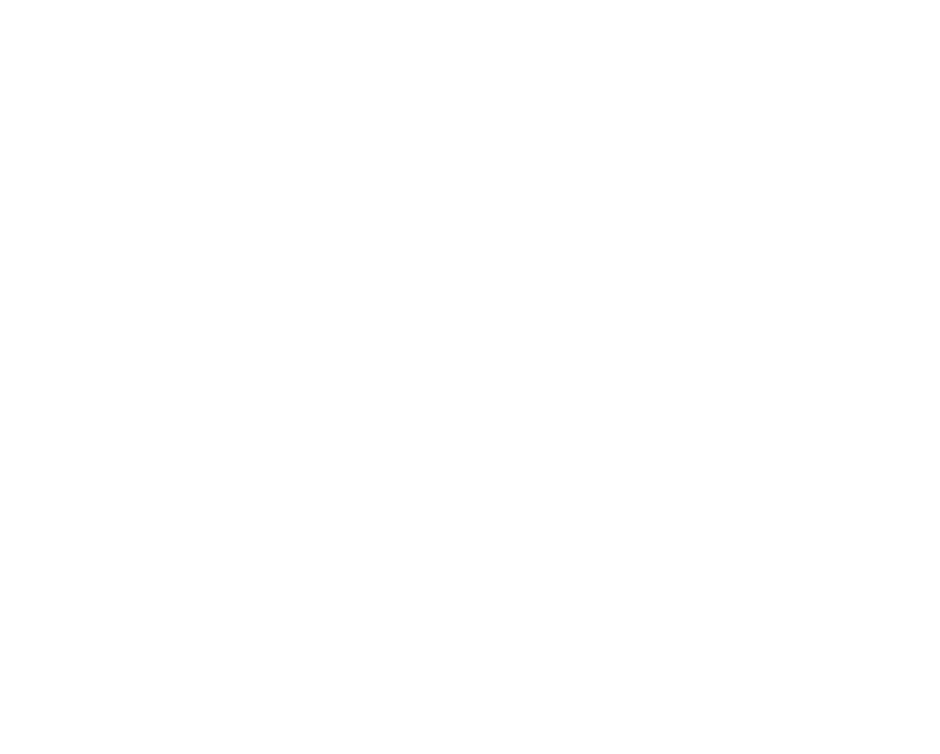
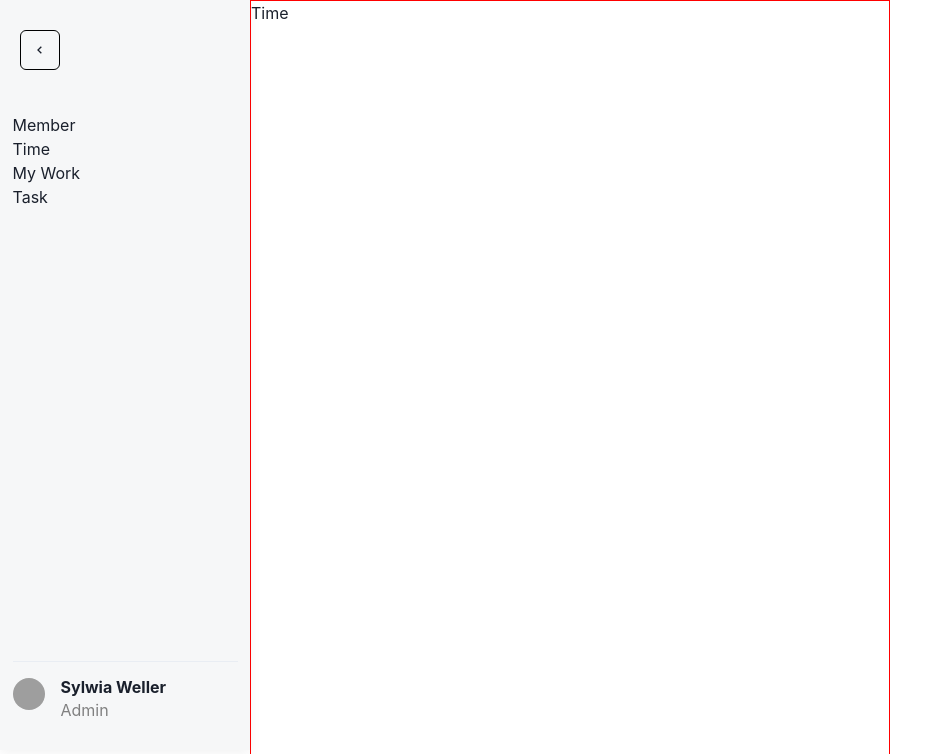
Before and after one commit to dev-rushi-parte/marked-waves-859, a React (Create React App) app in the folder client/: page /time in a window 1280 px wide. Before the commit this address had no page. Shown: the top 754 px of the page, without its empty margins (0-940 px from the left). Built offline with nearby package versions, Linux system fonts and the light colour scheme; grey boxes are pictures that could not be loaded.

Commit message:
Left side bar designe 50% done

```diff
--- a/client/src/Pages/TMETRIC_Pages/Member.jsx
+++ b/client/src/Pages/TMETRIC_Pages/Member.jsx
@@ -1,6 +1,8 @@
+import { Box, Flex } from '@chakra-ui/react'
 import React from 'react'
 import { useSelector } from 'react-redux'
-import SideBar from './SideBar'
+import SideBar from '../../component/SideBar'
+
 
 function Member() {
 
@@ -8,10 +10,21 @@
     const isAuth = useSelector((state) => state.auth.isAuth)
     console.log(isAuth)
     console.log(token)
+
+    const sideSize = useSelector((state) => state.auth.sideSize);
+
     return (
         <div>
-            {/* <SideBar /> */}
-            <h1>Member</h1>
+            <Flex>
+                <Box>
+                    <SideBar />
+                </Box>
+
+                <Box transition={' 0.5s ease-in-out'} ml={sideSize == 'large' ? '0px' : "250px"} border='1px solid red' w='50%' h='2000px'>
+                    <h1>Member</h1>
+                </Box>
+
+            </Flex>
         </div>
     )
 }
--- a/client/src/Pages/TMETRIC_Pages/SideBar.jsx
+++ /dev/null
@@ -1,94 +0,0 @@
-import React, { useState } from 'react'
-
-import {
-    Flex,
-    Text,
-    IconButton,
-    Divider,
-    Avatar,
-    Heading
-} from '@chakra-ui/react'
-
-import { Link } from 'react-router-dom'
-import { BiChevronLeft } from "react-icons/bi";
-import Member from './Member';
-import { useSelector } from 'react-redux';
-
-function SideBar() {
-    const [navSize, changeNavSize] = useState("large")
-
-
-
-    return (
-
-        <>
-
-
-            <Flex
-                pos="sticky"
-                h="750px"
-                bg='rgb(246,247,248)'
-                boxShadow="0 4px 12px 0 rgba(0, 0, 0, 0.05)"
-                w={navSize == "small" ? "0px" : "200px"}
-                flexDir="column"
-                justifyContent="space-between"
-            >
-                <Flex
-                    p="5%"
-
-                    zIndex='-10px'
-                    flexDir="column"
-                    w="100%"
-                    alignItems={navSize == "small" ? "center" : "flex-start"}
-                    as="nav"
-                    transition='0.10s easy-in-out'
-
-                >
-
-
-                    <Link to='/member'>
-                        Member</Link>
-
-                    <IconButton
-                        background="none"
-
-                        position='fixed'
-                        top='10px'
-                        left='20px'
-                        zIndex='100px'
-                        mt={5}
-                        border='1px solid black'
-                        _hover={{ background: 'none' }}
-                        icon={<BiChevronLeft />}
-                        onClick={() => {
-                            if (navSize == "small")
-                                changeNavSize("large")
-                            else
-                                changeNavSize("small")
-                        }}
-                    />
-                </Flex>
-
-                <Flex
-                    p="5%"
-                    flexDir="column"
-                    w="100%"
-                    alignItems={navSize == "small" ? "center" : "flex-start"}
-                    mb={4}
-                >
-                    <Divider display={navSize == "small" ? "none" : "flex"} />
-                    <Flex mt={4} align="center">
-                        <Avatar size="sm" src="avatar-1.jpg" />
-                        <Flex flexDir="column" ml={4} display={navSize == "small" ? "none" : "flex"}>
-                            <Heading as="h3" size="sm">Sylwia Weller</Heading>
-                            <Text color="gray">Admin</Text>
-                        </Flex>
-                    </Flex>
-                </Flex>
-            </Flex>
-
-        </>
-    )
-}
-
-export default SideBar
--- /dev/null
+++ b/client/src/Pages/TMETRIC_Pages/Time.jsx
@@ -0,0 +1,26 @@
+import { Box, Flex } from '@chakra-ui/react'
+import React from 'react'
+import { useSelector } from 'react-redux'
+import SideBar from '../../component/SideBar'
+
+function Time() {
+
+    const sideSize = useSelector((state) => state.auth.sideSize);
+
+    console.log(sideSize, "in Timer")
+
+    return (
+        <Flex>
+            <Box>
+                <SideBar />
+            </Box>
+
+            <Box transition={' 0.5s ease-in-out'} ml={sideSize == 'large' ? '0px' : "250px"} border='1px solid red' w='50%' h='2000px'>
+                <h1>Time</h1>
+            </Box>
+
+        </Flex>
+    )
+}
+
+export default Time
--- a/client/src/Redux/AuthReducer/action.js
+++ b/client/src/Redux/AuthReducer/action.js
@@ -78,3 +78,17 @@
 
         })
 }
+
+
+
+export const sidebar = (payload) => ({
+    type: types.SIDE_BAR,
+    payload
+
+})
+
+
+export const Side_Bar_Size = (payload) => async (dispatch) => {
+
+    dispatch(sidebar(payload))
+}
--- a/client/src/Redux/AuthReducer/actionTypes.js
+++ b/client/src/Redux/AuthReducer/actionTypes.js
@@ -10,3 +10,5 @@
 export const LOGIN_REQUEST = 'LOGIN_REQUEST';
 export const LOGIN_SUCCESS = 'LOGIN_SUCCESS';
 export const LOGIN_FAILURE = 'LOGIN_FAILURE';
+
+export const SIDE_BAR = 'SIDE_BAR';
--- a/client/src/Redux/AuthReducer/authReducer.js
+++ b/client/src/Redux/AuthReducer/authReducer.js
@@ -6,7 +6,8 @@
     isAuth: getLocalData("TMRTRICTOKEN") ? true : false,
     token: getLocalData("token") || false,
     isLoading: false,
-    isError: false
+    isError: false,
+    sideSize: '',
 
 }
 
@@ -65,6 +66,13 @@
                 isError: true
             }
         }
+        case types.SIDE_BAR: {
+            console.log(payload, "reducer Payload")
+            return {
+                ...state,
+                sideSize: payload
+            }
+        }
         default:
             return state
 
--- a/client/src/Routes/MainRoutes.jsx
+++ b/client/src/Routes/MainRoutes.jsx
@@ -6,10 +6,12 @@
 
 import Login from '../Pages/Account/Login'
 import Singup from '../Pages/Account/Singup'
-import SideBar from '../Pages/TMETRIC_Pages/SideBar';
+
 import Member from '../Pages/TMETRIC_Pages/Member';
 import { Homepage } from '../Pages/HomePage/Homepage';
 import RequiredAuth from '../Pages/RequiredAuth/RequiredAuth';
+import SideBar from '../component/SideBar';
+import Time from '../Pages/TMETRIC_Pages/Time';
 
 function MainRoutes() {
     return (
@@ -23,16 +25,17 @@
 
                 <Route path='/' element={<Homepage />} />
 
-
+{/*
                 <Route
                     path='/sidebar'
                     element={
-                        // <RequiredAuth>
-                            <SideBar />
-                        // </RequiredAuth>
+                        <RequiredAuth>
+                        <SideBar />
+                        </RequiredAuth>
                     }
-                />
+                /> */}
                 <Route path='/member' element={<Member />} />
+                <Route path='/time' element={<Time />} />
 
             </Routes>
 
--- /dev/null
+++ b/client/src/component/SideBar.jsx
@@ -0,0 +1,123 @@
+import React, { useState } from 'react'
+
+import {
+    Flex,
+    Text,
+    IconButton,
+    Divider,
+    Avatar,
+    Heading,
+    Box
+} from '@chakra-ui/react'
+
+import { Link } from 'react-router-dom'
+import { BiChevronLeft } from "react-icons/bi";
+import { useDispatch } from 'react-redux';
+import { Side_Bar_Size } from '../Redux/AuthReducer/action';
+// import Member from './Member';
+// import { useSelector } from 'react-redux';
+
+function SideBar() {
+    const [navSize, changeNavSize] = useState("large");
+    const [load, setLoad] = useState(false);
+
+    const dispatch = useDispatch();
+
+
+
+    const IconBtn = () => {
+        if (navSize === "small") {
+            changeNavSize("large")
+            // console.log(navSize)
+            dispatch(Side_Bar_Size(navSize))
+            setLoad(true)
+            setTimeout(() => {
+                setLoad(false);
+            }, 400)
+        }
+
+        else {
+            changeNavSize("small")
+            dispatch(Side_Bar_Size(navSize))
+        }
+    }
+
+    return (
+
+        <>
+
+
+            <Flex
+                position="fixed"
+                h="750px"
+                bg='rgb(246,247,248)'
+                boxShadow="0 4px 12px 0 rgba(0, 0, 0, 0.05)"
+                transition={' 0.5s ease-in-out'}
+                w={navSize == "small" ? "0" : "250px"}
+                flexDir="column"
+                justifyContent="space-between"
+            >
+                <Flex
+                    p="5%"
+
+                    zIndex='-10px'
+                    flexDir="column"
+                    w="100%"
+                    // alignItems={navSize == "small" ? "center" : "flex-start"}
+                    as="nav"
+
+                >
+
+
+                    {navSize === 'large' ? <Link to='/member'><Box mt='100px'>{load ? "" : "Member"}</Box> </Link> : ""}
+                    {navSize === 'large' ? <Link to='/time'>   {load ? "" : "Time"}   </Link> : ""}
+                    {navSize === 'large' ? <Link to='/mywork'>   {load ? "" : "My Work"}  </Link> : ""}
+                    {navSize === 'large' ? <Link to='/task'> {load ? "" : "Task"}  </Link> : ""}
+                    {/* {navSize === 'large' ? <Box>Hi i'm just checking</Box> : ""} */}
+
+
+                    <IconButton
+                        background="none"
+
+                        position='fixed'
+                        top='10px'
+                        left='20px'
+                        zIndex='100px'
+                        mt={5}
+                        border='1px solid black'
+                        _hover={{ background: 'none' }}
+                        icon={<BiChevronLeft />}
+                        onClick={IconBtn}
+                    />
+                </Flex>
+
+                {navSize === 'large' ? load ? "" : <Flex
+                    p="5%"
+                    flexDir="column"
+                    w="100%"
+                    // alignItems={navSize == "small" ? "center" : "flex-start"}
+                    mb={4}>
+                    <Divider display={navSize == "small" ? "none" : "flex"} />
+
+                    <Flex mt={4} >
+                        <Avatar size="sm" src="avatar-1.jpg" />
+                        <Flex flexDir="column" ml={4}
+
+                        // display={navSize == "small" ? "none" : "flex"}
+                        >
+
+                            <Heading as="h3" size="sm">Sylwia Weller</Heading>
+
+                            <Text color="gray">Admin</Text>
+                        </Flex>
+                    </Flex>
+                </Flex> : ""}
+
+
+            </Flex>
+
+        </>
+    )
+}
+
+export default SideBar
```
